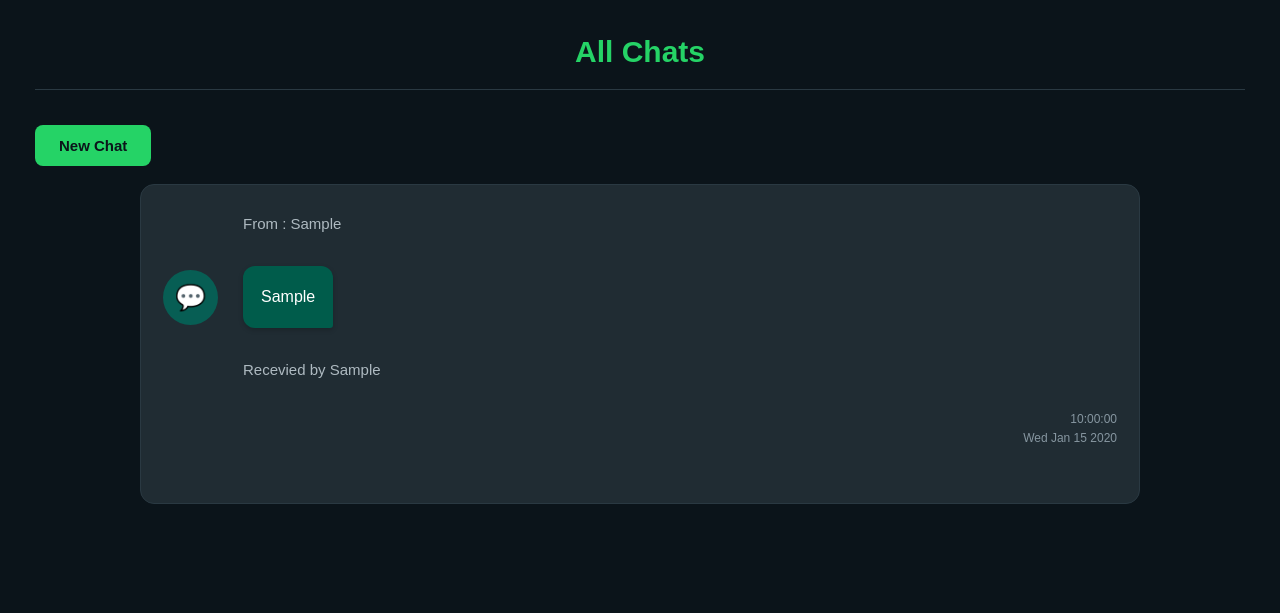
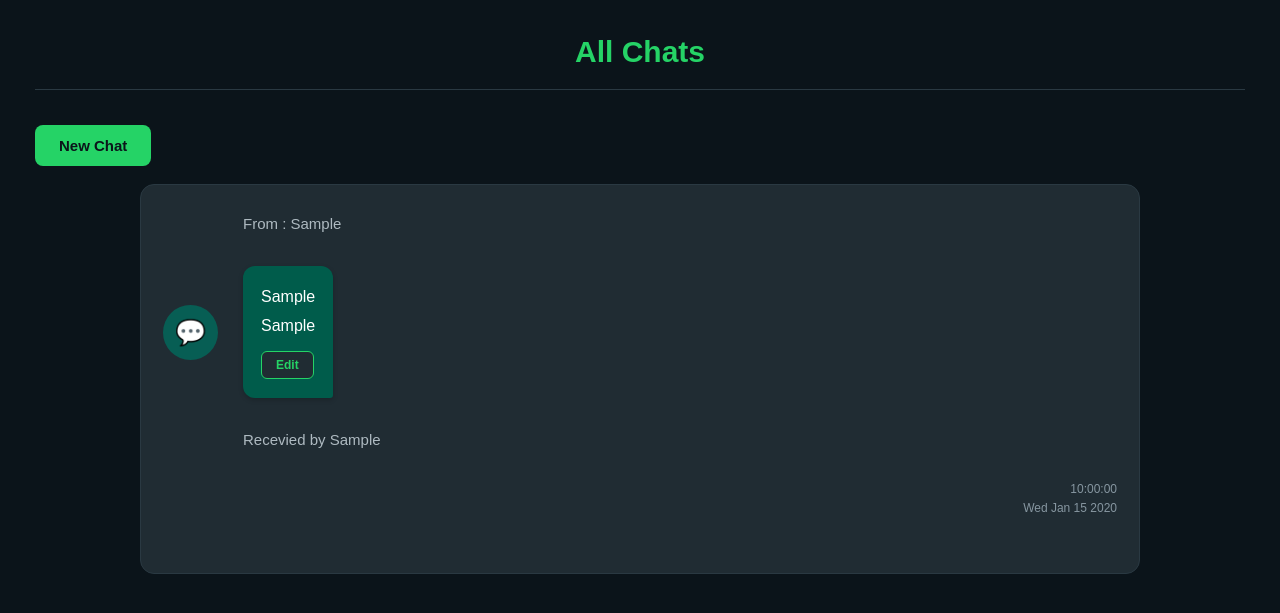
Before and after one commit to stackByAymaan/web-dev-journey, a Node server app: page /chats in a window 1280 px wide. Shown: the top 613 px of the page. Run offline with Node 20, Linux system fonts and the light colour scheme; tables that the repository leaves empty hold one stand-in row (values such as "Sample post"); some libraries are stand-ins or nearby versions.

Commit message:
Update index.ejs

```diff
--- a/02-Backend/07 Backend 6 - MongoDB with Express/views/index.ejs
+++ b/02-Backend/07 Backend 6 - MongoDB with Express/views/index.ejs
@@ -23,6 +23,11 @@
             <div class="msg">
                 <p>
                     <%= chat.msg %>
+                        <p><%= chat.msg %></p>
+
+                  <form method="GET" action="/chats/<%= chat._id %>/edit">
+                    <button class="edit-btn" type="submit">Edit</button>
+                  </form>
                 </p>
             </div>
             <p>Recevied by <%= chat.to %>
```
